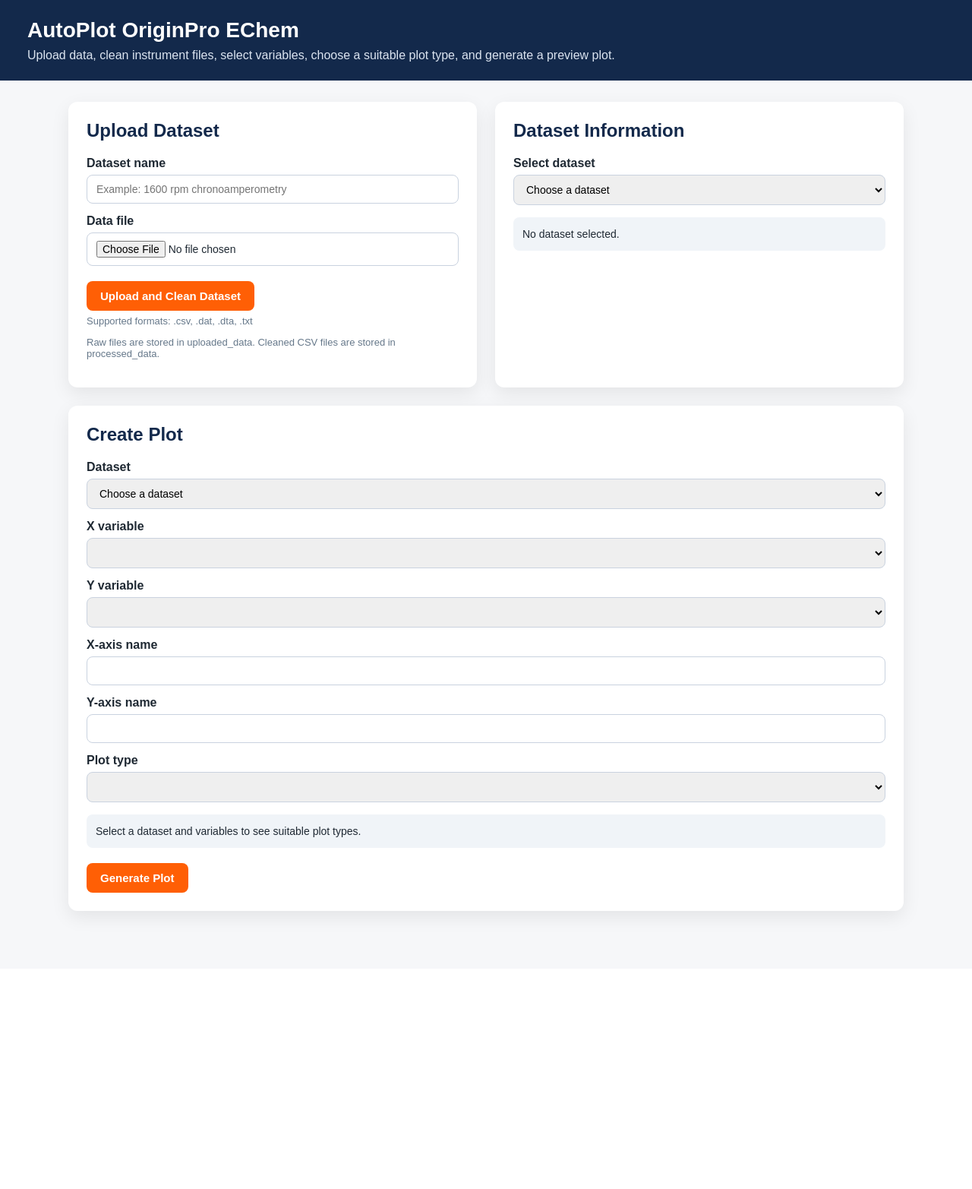
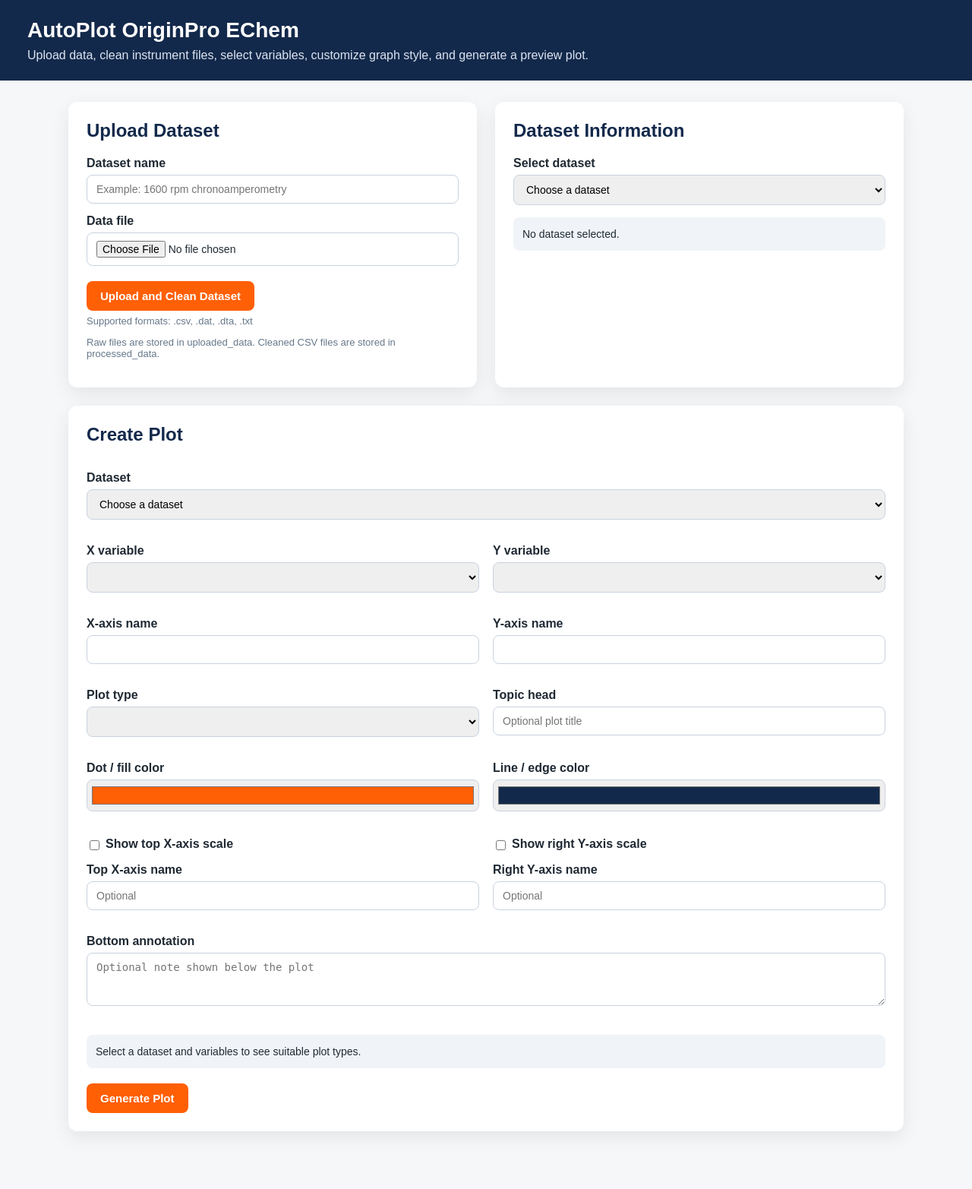
Before and after one commit to ZJYang-96485/Autoplot-OriginPro-EChem, a Flask app: page / in a window 1280 px wide. Shown: the whole page at 76% size. Before the commit the page ends 1217 px from the top, so only its background shows below. Run offline with Flask 3, Linux system fonts and the light colour scheme; lists and menus that the app fills with data are empty.

Commit message:
Add functions for custmizing graphs.

```diff
--- a/app.py
+++ b/app.py
@@ -165,7 +165,22 @@
     return ["scatter"]
 
 
-def create_plot(dataset_id, x_col, y_col, x_label, y_label, plot_type):
+def create_plot(
+    dataset_id,
+    x_col,
+    y_col,
+    x_label,
+    y_label,
+    plot_type,
+    plot_title,
+    bottom_annotation,
+    marker_color,
+    line_color,
+    show_top_x_axis,
+    show_right_y_axis,
+    top_x_label,
+    right_y_label
+):
     dataset = get_dataset(dataset_id)
 
     if dataset is None:
@@ -184,50 +199,110 @@
 
     if plot_type == "scatter":
         data = df[[x_col, y_col]].dropna()
-        ax.scatter(data[x_col], data[y_col], facecolor="#FF5F05", edgecolor="#13294B", alpha=0.75)
+        ax.scatter(
+            data[x_col],
+            data[y_col],
+            facecolor=marker_color,
+            edgecolor=line_color,
+            alpha=0.75
+        )
 
     elif plot_type == "line":
         data = df[[x_col, y_col]].dropna().sort_values(by=x_col)
-        ax.plot(data[x_col], data[y_col], marker="o", color="#FF5F05")
+        ax.plot(
+            data[x_col],
+            data[y_col],
+            marker="o",
+            color=line_color,
+            markerfacecolor=marker_color,
+            markeredgecolor=line_color
+        )
 
     elif plot_type == "bar":
         data = df[[x_col, y_col]].dropna()
         grouped = data.groupby(x_col)[y_col].mean().sort_values(ascending=False)
-        ax.bar(grouped.index.astype(str), grouped.values, color="#FF5F05", edgecolor="#13294B")
+        ax.bar(
+            grouped.index.astype(str),
+            grouped.values,
+            color=marker_color,
+            edgecolor=line_color
+        )
 
     elif plot_type == "box":
         data = df[[x_col, y_col]].dropna()
         grouped = data.groupby(x_col)
         groups = [group[y_col].values for _, group in grouped]
         labels = [str(name) for name, _ in grouped]
-        ax.boxplot(groups, labels=labels)
+        box = ax.boxplot(groups, labels=labels, patch_artist=True)
+
+        for patch in box["boxes"]:
+            patch.set_facecolor(marker_color)
+            patch.set_edgecolor(line_color)
+
+        for item in box["whiskers"] + box["caps"] + box["medians"]:
+            item.set_color(line_color)
 
     elif plot_type == "count":
         data = df[[x_col]].dropna()
         counts = data[x_col].astype(str).value_counts()
-        ax.bar(counts.index, counts.values, color="#FF5F05", edgecolor="#13294B")
+        ax.bar(
+            counts.index,
+            counts.values,
+            color=marker_color,
+            edgecolor=line_color
+        )
         y_label = y_label if y_label else "Count"
 
     elif plot_type == "histogram":
         data = df[[x_col]].dropna()
-        ax.hist(data[x_col], bins=20, facecolor="#FF5F05", edgecolor="#13294B")
+        ax.hist(
+            data[x_col],
+            bins=20,
+            facecolor=marker_color,
+            edgecolor=line_color
+        )
         y_label = y_label if y_label else "Count"
 
     else:
         raise ValueError("Unsupported plot type.")
 
-    ax.set_xlabel(x_label if x_label else x_col)
+    final_x_label = x_label if x_label else x_col
 
     if plot_type in ["count", "histogram"]:
-        ax.set_ylabel(y_label if y_label else "Count")
+        final_y_label = y_label if y_label else "Count"
     else:
-        ax.set_ylabel(y_label if y_label else y_col)
+        final_y_label = y_label if y_label else y_col
 
-    ax.set_title(f"{plot_type.capitalize()} plot")
+    ax.set_xlabel(final_x_label)
+    ax.set_ylabel(final_y_label)
+
+    if plot_title:
+        ax.set_title(plot_title)
+
+    if show_top_x_axis:
+        top_axis = ax.secondary_xaxis("top")
+        top_axis.set_xlabel(top_x_label if top_x_label else final_x_label)
+
+    if show_right_y_axis:
+        right_axis = ax.secondary_yaxis("right")
+        right_axis.set_ylabel(right_y_label if right_y_label else final_y_label)
+
     ax.grid(True, alpha=0.25)
 
     plt.xticks(rotation=30, ha="right")
-    plt.tight_layout()
+
+    if bottom_annotation:
+        fig.text(
+            0.5,
+            0.02,
+            bottom_annotation,
+            ha="center",
+            va="bottom",
+            fontsize=9
+        )
+        plt.tight_layout(rect=[0, 0.08, 1, 1])
+    else:
+        plt.tight_layout()
 
     output_name = f"plot_{uuid.uuid4().hex[:12]}.png"
     output_path = PLOT_DIR / output_name
@@ -353,6 +428,14 @@
     x_label = request.form.get("x_label", "").strip()
     y_label = request.form.get("y_label", "").strip()
     plot_type = request.form.get("plot_type")
+    plot_title = request.form.get("plot_title", "").strip()
+    bottom_annotation = request.form.get("bottom_annotation", "").strip()
+    marker_color = request.form.get("marker_color", "#FF5F05")
+    line_color = request.form.get("line_color", "#13294B")
+    show_top_x_axis = request.form.get("show_top_x_axis") == "on"
+    show_right_y_axis = request.form.get("show_right_y_axis") == "on"
+    top_x_label = request.form.get("top_x_label", "").strip()
+    right_y_label = request.form.get("right_y_label", "").strip()
 
     form_state = {
         "dataset_id": dataset_id,
@@ -360,7 +443,15 @@
         "y_col": y_col,
         "x_label": x_label,
         "y_label": y_label,
-        "plot_type": plot_type
+        "plot_type": plot_type,
+        "plot_title": plot_title,
+        "bottom_annotation": bottom_annotation,
+        "marker_color": marker_color,
+        "line_color": line_color,
+        "show_top_x_axis": show_top_x_axis,
+        "show_right_y_axis": show_right_y_axis,
+        "top_x_label": top_x_label,
+        "right_y_label": right_y_label
     }
 
     try:
@@ -370,7 +461,15 @@
             y_col=y_col,
             x_label=x_label,
             y_label=y_label,
-            plot_type=plot_type
+            plot_type=plot_type,
+            plot_title=plot_title,
+            bottom_annotation=bottom_annotation,
+            marker_color=marker_color,
+            line_color=line_color,
+            show_top_x_axis=show_top_x_axis,
+            show_right_y_axis=show_right_y_axis,
+            top_x_label=top_x_label,
+            right_y_label=right_y_label
         )
     except Exception as error:
         flash(str(error))
--- a/templates/index.html
+++ b/templates/index.html
@@ -60,7 +60,8 @@
         }
 
         input,
-        select {
+        select,
+        textarea {
             width: 100%;
             box-sizing: border-box;
             margin-top: 6px;
@@ -68,6 +69,21 @@
             border: 1px solid #c9d2df;
             border-radius: 8px;
             font-size: 14px;
+        }
+
+        textarea {
+            min-height: 70px;
+            resize: vertical;
+        }
+
+        input[type="checkbox"] {
+            width: auto;
+            margin-right: 8px;
+        }
+
+        input[type="color"] {
+            height: 42px;
+            padding: 4px;
         }
 
         button {
@@ -134,9 +150,31 @@
             color: #3b4754;
         }
 
+        .form-grid {
+            display: grid;
+            grid-template-columns: 1fr 1fr;
+            gap: 18px;
+        }
+
+        .form-grid-full {
+            grid-column: 1 / -1;
+        }
+
+        .checkbox-row {
+            display: flex;
+            align-items: center;
+            margin-top: 14px;
+            font-weight: 700;
+        }
+
         @media (max-width: 820px) {
-            .grid {
+            .grid,
+            .form-grid {
                 grid-template-columns: 1fr;
+            }
+
+            .form-grid-full {
+                grid-column: auto;
             }
         }
     </style>
@@ -145,7 +183,7 @@
 <body>
 <header>
     <h1>AutoPlot OriginPro EChem</h1>
-    <p>Upload data, clean instrument files, select variables, choose a suitable plot type, and generate a preview plot.</p>
+    <p>Upload data, clean instrument files, select variables, customize graph style, and generate a preview plot.</p>
 </header>
 
 <main>
@@ -199,6 +237,8 @@
             <h2>Create Plot</h2>
 
             <form action="{{ url_for('plot') }}" method="post">
+                <div class="form-grid">
+                    <div class="form-grid-full">
                         <label for="dataset_id">Dataset</label>
                         <select id="dataset_id" name="dataset_id" required>
                             <option value="">Choose a dataset</option>
@@ -209,24 +249,80 @@
                                 </option>
                             {% endfor %}
                         </select>
+                    </div>
 
+                    <div>
                         <label for="x_col">X variable</label>
                         <select id="x_col" name="x_col" required></select>
+                    </div>
 
+                    <div>
                         <label for="y_col">Y variable</label>
                         <select id="y_col" name="y_col"></select>
+                    </div>
 
+                    <div>
                         <label for="x_label">X-axis name</label>
                         <input type="text" id="x_label" name="x_label" value="{{ form_state.x_label or '' }}">
+                    </div>
 
+                    <div>
                         <label for="y_label">Y-axis name</label>
                         <input type="text" id="y_label" name="y_label" value="{{ form_state.y_label or '' }}">
+                    </div>
 
+                    <div>
                         <label for="plot_type">Plot type</label>
                         <select id="plot_type" name="plot_type" required></select>
+                    </div>
 
+                    <div>
+                        <label for="plot_title">Topic head</label>
+                        <input type="text" id="plot_title" name="plot_title" value="{{ form_state.plot_title or '' }}" placeholder="Optional plot title">
+                    </div>
+
+                    <div>
+                        <label for="marker_color">Dot / fill color</label>
+                        <input type="color" id="marker_color" name="marker_color" value="{{ form_state.marker_color or '#FF5F05' }}">
+                    </div>
+
+                    <div>
+                        <label for="line_color">Line / edge color</label>
+                        <input type="color" id="line_color" name="line_color" value="{{ form_state.line_color or '#13294B' }}">
+                    </div>
+
+                    <div>
+                        <div class="checkbox-row">
+                            <input type="checkbox" id="show_top_x_axis" name="show_top_x_axis"
+                                {% if form_state.show_top_x_axis %}checked{% endif %}>
+                            <label for="show_top_x_axis" style="margin: 0;">Show top X-axis scale</label>
+                        </div>
+
+                        <label for="top_x_label">Top X-axis name</label>
+                        <input type="text" id="top_x_label" name="top_x_label" value="{{ form_state.top_x_label or '' }}" placeholder="Optional">
+                    </div>
+
+                    <div>
+                        <div class="checkbox-row">
+                            <input type="checkbox" id="show_right_y_axis" name="show_right_y_axis"
+                                {% if form_state.show_right_y_axis %}checked{% endif %}>
+                            <label for="show_right_y_axis" style="margin: 0;">Show right Y-axis scale</label>
+                        </div>
+
+                        <label for="right_y_label">Right Y-axis name</label>
+                        <input type="text" id="right_y_label" name="right_y_label" value="{{ form_state.right_y_label or '' }}" placeholder="Optional">
+                    </div>
+
+                    <div class="form-grid-full">
+                        <label for="bottom_annotation">Bottom annotation</label>
+                        <textarea id="bottom_annotation" name="bottom_annotation" placeholder="Optional note shown below the plot">{{ form_state.bottom_annotation or '' }}</textarea>
+                    </div>
+
+                    <div class="form-grid-full">
                         <div id="plot_hint" class="dataset-info">
                             Select a dataset and variables to see suitable plot types.
+                        </div>
+                    </div>
                 </div>
 
                 <button type="submit">Generate Plot</button>
@@ -402,13 +498,7 @@
 
     ySelect.addEventListener("change", () => {
         if (ySelect.value === "none") {
-            const xType = currentColumnTypes[xSelect.value];
-
-            if (xType === "numeric") {
             yLabelInput.value = "Count";
-            } else {
-                yLabelInput.value = "Count";
-            }
         } else {
             yLabelInput.value = ySelect.value;
         }
```
Lines whose indentation alone changed are shown as unchanged.
